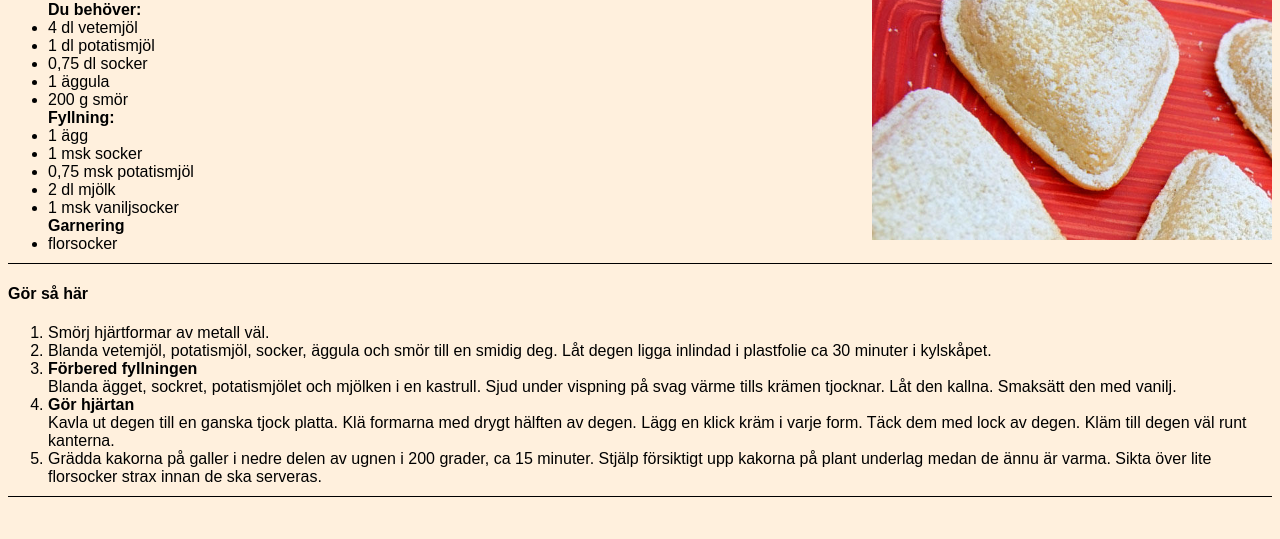
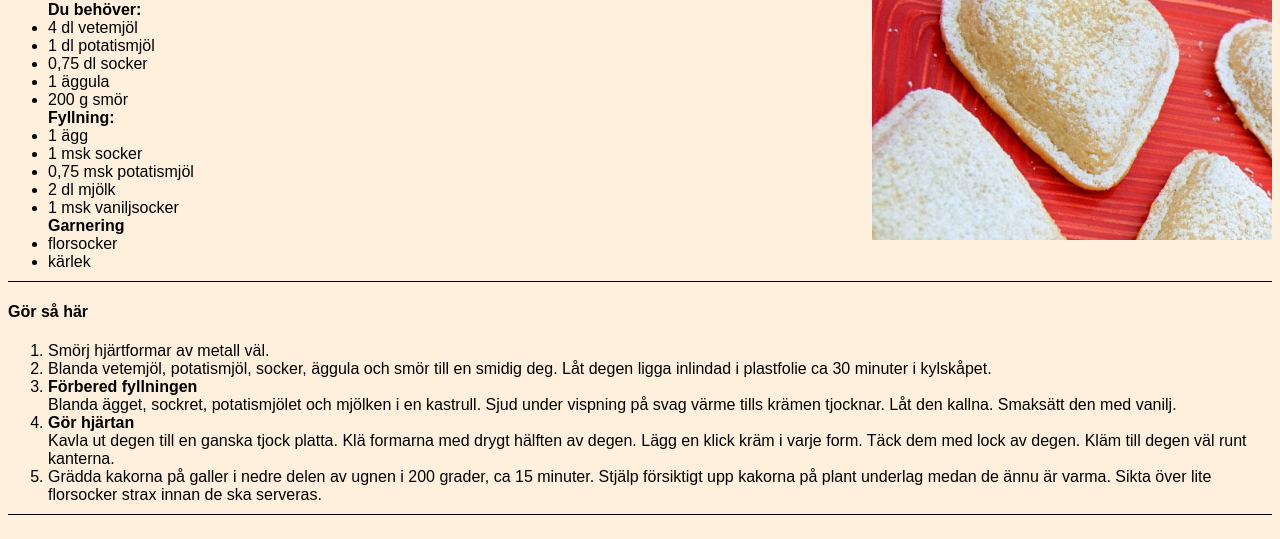
Before and after one commit to JenGisslow/test-demo, a plain HTML site: page vaniljhjartan.html in a window 1280 px wide. Shown: the part 211-750 px from the top of the page. Drawn offline with Linux system fonts and the light colour scheme.

Commit message:
Ändrat receptet
Lagt till kärlek till vaniljhjärtan! <3

```diff
--- a/vaniljhjartan.html
+++ b/vaniljhjartan.html
@@ -28,6 +28,7 @@
     <li>1 msk vaniljsocker</li>
     <b>Garnering</b>
     <li>florsocker</li>
+    <li>kärlek</li>
 </ul>
 
 <h4>Gör så här</h4>
```
